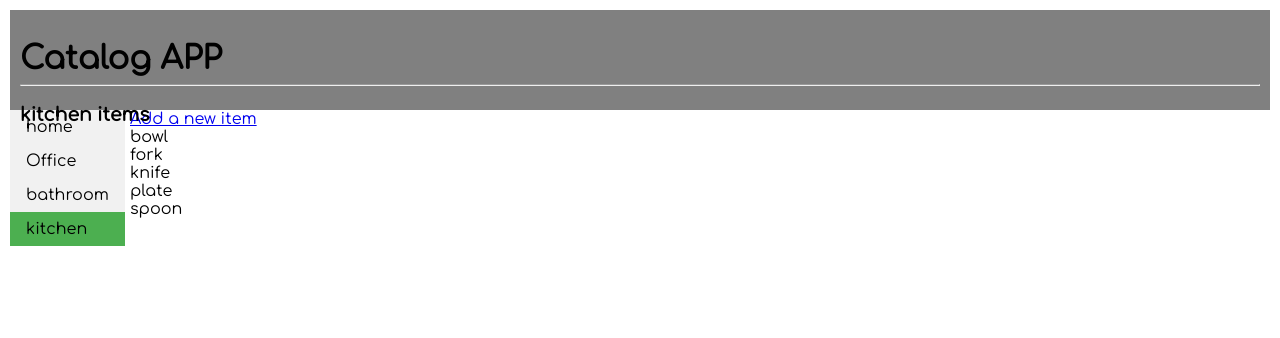
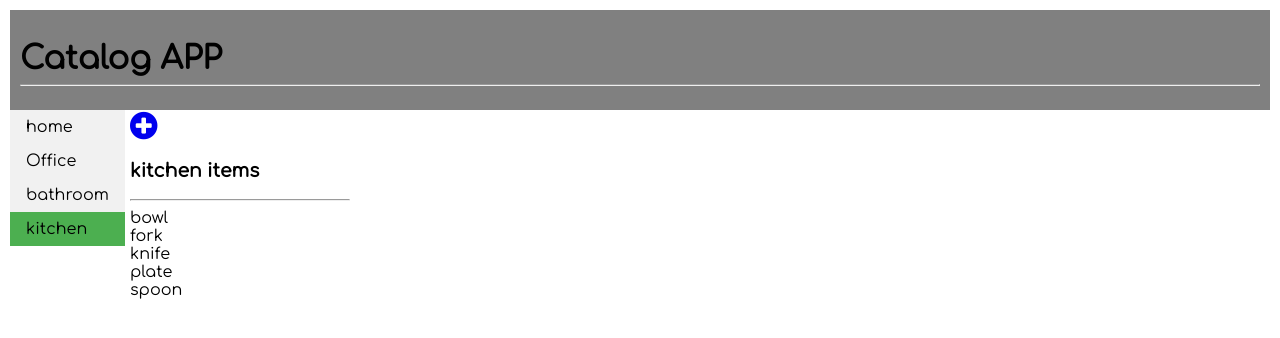
Before and after one commit to jonjoncronin/catalogProject, a Flask app: page /catalog/category/1/ in a window 1280 px wide. Shown: the top 338 px of the page. Run offline with Flask 2, Linux system fonts and the light colour scheme; data comes from the database, SQL or seed files in the repository.

Commit message:
Update categoryItems with new button

```diff
--- a/vagrant/catalog/templates/categoryItems.html
+++ b/vagrant/catalog/templates/categoryItems.html
@@ -8,6 +8,7 @@
 	      content="width=device-width, initial-scale=1" />
 	<link href="https://fonts.googleapis.com/css?family=Comfortaa"
 	      rel="stylesheet">
+	<link rel="stylesheet" href="https://cdnjs.cloudflare.com/ajax/libs/font-awesome/4.7.0/css/font-awesome.min.css">
 	<link rel="stylesheet"
 	      href="{{url_for('static', filename='css/main.css')}}" />
 </head>
@@ -18,7 +19,6 @@
    <header class="header">
 		<h1>Catalog APP</h1>
       <hr>
-      <h3>{{targetCategory.name}} items</h3>
 	</header>
 
 	<!-- Side Menu -->
@@ -39,7 +39,12 @@
 	<!-- Main -->
 	<div class="primary__content">
 		<!-- Main Content -->
-		<a href={{url_for('newItem')}}>Add a new item</a>
+		<section class="content__right">
+			<a href={{url_for("newItem")}}><i class="fa fa-plus-circle fa-2x" aria-hidden="true"></i></a>
+			<!-- <span onclick="location.href='{{url_for("newItem")}}'" class="addBtn">Add</span> -->
+		</section>
+		<h3>{{targetCategory.name}} items</h3>
+		<hr>
 		<section class="content">
 			{% if not items %}
 			<p>No Items</p>
```
